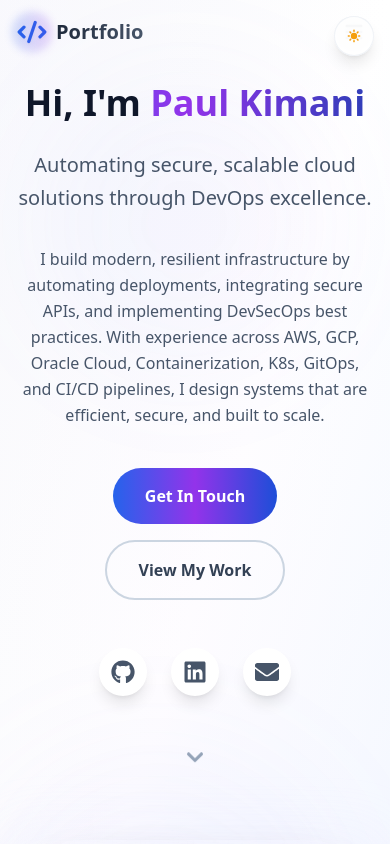
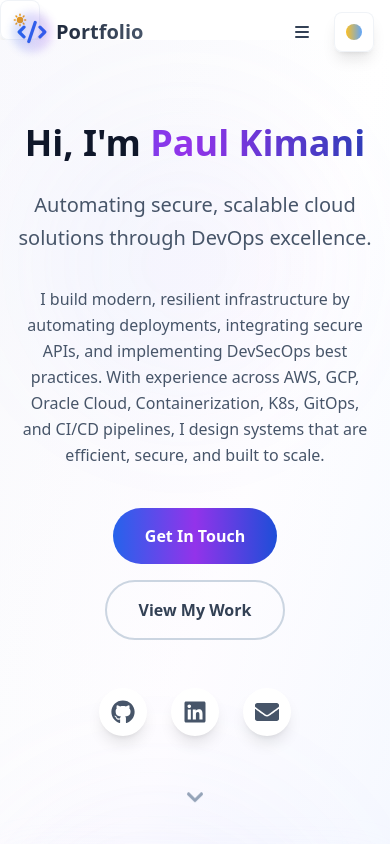
Before and after one commit to paulmaina/devops-playground, a React (Vite) app: page / in a window 390 px wide. Shown: the top 844 px of the page. Built offline with nearby package versions, Linux system fonts and the light colour scheme.

Commit message:
Create mobile navigation with theme toggle

```diff
--- a/src/components/Header.tsx
+++ b/src/components/Header.tsx
@@ -1,5 +1,6 @@
 import React, { useState, useEffect } from 'react';
 import { HiMenu, HiX, HiCode } from 'react-icons/hi';
+import ThemeToggle from './ThemeToggle';
 
 const Header = () => {
   const [isMenuOpen, setIsMenuOpen] = useState(false);
@@ -63,33 +64,67 @@ const Header = () => {
             </div>
           </div>
 
-          {/* Mobile menu button */}
-          <div className="md:hidden">
+          {/* Mobile Navigation & Theme Toggle Container */}
+          <div className="flex items-center space-x-3">
+            {/* Mobile menu button */}
+            <div className="md:hidden">
+              <button
+                onClick={() => setIsMenuOpen(!isMenuOpen)}
+                className="inline-flex items-center justify-center p-2 rounded-lg text-slate-700 dark:text-slate-300 hover:text-blue-600 dark:hover:text-blue-400 hover:bg-slate-50 dark:hover:bg-slate-800 focus:outline-none transition-all duration-200 w-10 h-10"
+                aria-label={isMenuOpen ? 'Close navigation menu' : 'Open navigation menu'}
+              >
+                <div className="relative w-5 h-5">
+                  <HiMenu
+                    className={`absolute inset-0 w-5 h-5 transition-all duration-300 transform ${
+                      isMenuOpen
+                        ? 'rotate-90 scale-0 opacity-0'
+                        : 'rotate-0 scale-100 opacity-100'
+                    }`}
+                  />
+                  <HiX
+                    className={`absolute inset-0 w-5 h-5 transition-all duration-300 transform ${
+                      isMenuOpen
+                        ? 'rotate-0 scale-100 opacity-100'
+                        : '-rotate-90 scale-0 opacity-0'
+                    }`}
+                  />
+                </div>
+              </button>
+            </div>
+
+            {/* Theme Toggle - Always visible */}
             <button
-              onClick={() => setIsMenuOpen(!isMenuOpen)}
-              className="inline-flex items-center justify-center p-2 rounded-lg text-slate-700 dark:text-slate-300 hover:text-blue-600 dark:hover:text-blue-400 hover:bg-slate-50 dark:hover:bg-slate-800 focus:outline-none transition-all duration-200"
+              className="p-2 rounded-lg bg-white/90 dark:bg-slate-800/90 backdrop-blur-md shadow-lg hover:shadow-xl border border-slate-200/50 dark:border-slate-700/50 transition-all duration-300 hover:scale-105 group w-10 h-10 flex items-center justify-center text-slate-700 dark:text-slate-300 hover:text-blue-600 dark:hover:text-blue-400"
+              onClick={() => {/* Theme toggle functionality will be handled by ThemeToggle component */}}
+              aria-label="Toggle theme"
             >
-              {isMenuOpen ? <HiX className="h-6 w-6" /> : <HiMenu className="h-6 w-6" />}
+              {/* This will be replaced with actual theme toggle content */}
+              <div className="w-4 h-4 rounded-full bg-gradient-to-r from-amber-400 to-blue-400"></div>
             </button>
           </div>
         </div>
 
         {/* Mobile Navigation Menu */}
-        {isMenuOpen && (
-          <div className="md:hidden bg-white/95 dark:bg-slate-900/95 backdrop-blur-md border-t border-slate-200/50 dark:border-slate-700/50 shadow-lg">
+        <div className={`md:hidden transition-all duration-300 ease-in-out overflow-hidden ${
+          isMenuOpen
+            ? 'max-h-96 opacity-100'
+            : 'max-h-0 opacity-0'
+        }`}>
+          <div className="bg-white/95 dark:bg-slate-900/95 backdrop-blur-md border-t border-slate-200/50 dark:border-slate-700/50 shadow-lg">
             <div className="px-2 pt-2 pb-3 space-y-1">
               {navItems.map((item) => (
                 <button
                   key={item.id}
                   onClick={() => scrollToSection(item.id)}
-                  className="block w-full text-left px-4 py-3 text-base font-semibold text-slate-700 dark:text-slate-300 hover:text-blue-600 dark:hover:text-blue-400 hover:bg-gradient-to-r hover:from-blue-50 hover:to-purple-50 dark:hover:from-blue-900/30 dark:hover:to-purple-900/30 rounded-lg transition-all duration-200"
+                  className="group block w-full text-left px-4 py-3 text-base font-semibold text-slate-700 dark:text-slate-300 hover:text-blue-600 dark:hover:text-blue-400 hover:bg-gradient-to-r hover:from-blue-50 hover:to-purple-50 dark:hover:from-blue-900/30 dark:hover:to-purple-900/30 rounded-lg transition-all duration-200 relative overflow-hidden"
                 >
-                  {item.label}
+                  <span className="relative z-10">{item.label}</span>
+                  <div className="absolute inset-0 bg-gradient-to-r from-blue-600/5 to-purple-600/5 dark:from-blue-400/10 dark:to-purple-400/10 scale-x-0 group-hover:scale-x-100 transition-transform duration-300 origin-left"></div>
                 </button>
               ))}
             </div>
           </div>
-        )}
+        </div>
       </nav>
     </header>
   );
--- a/src/components/ThemeToggle.tsx
+++ b/src/components/ThemeToggle.tsx
@@ -6,9 +6,10 @@ const ThemeToggle: React.FC = () => {
   const { theme, toggleTheme } = useTheme();
 
   return (
+    <div className="relative">
       <button
         onClick={toggleTheme}
-      className="fixed top-4 right-4 z-50 p-2 rounded-full bg-white/90 dark:bg-slate-800/90 backdrop-blur-md shadow-lg hover:shadow-xl border border-slate-200/50 dark:border-slate-700/50 transition-all duration-300 hover:scale-105 group w-10 h-10 flex items-center justify-center"
+        className="p-2 rounded-lg bg-white/90 dark:bg-slate-800/90 backdrop-blur-md shadow-lg hover:shadow-xl border border-slate-200/50 dark:border-slate-700/50 transition-all duration-300 hover:scale-105 group w-10 h-10 flex items-center justify-center"
         aria-label={`Switch to ${theme === 'light' ? 'dark' : 'light'} mode`}
         title={`Switch to ${theme === 'light' ? 'dark' : 'light'} mode`}
       >
@@ -33,8 +34,9 @@ const ThemeToggle: React.FC = () => {
         </div>
 
         {/* Hover indicator */}
-      <div className="absolute inset-0 rounded-full bg-gradient-to-r from-amber-400/15 to-blue-400/15 opacity-0 group-hover:opacity-100 transition-opacity duration-300"></div>
+        <div className="absolute inset-0 rounded-lg bg-gradient-to-r from-amber-400/15 to-blue-400/15 opacity-0 group-hover:opacity-100 transition-opacity duration-300"></div>
       </button>
+    </div>
   );
 };
 
```
Lines whose indentation alone changed are shown as unchanged.
